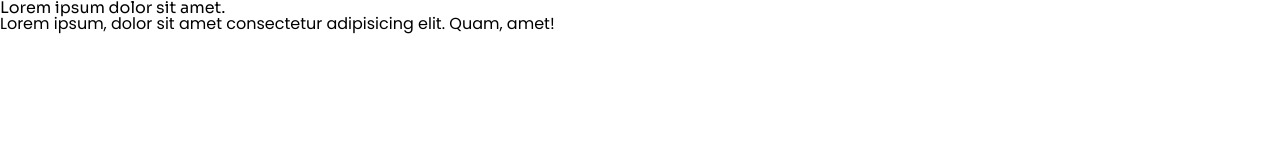
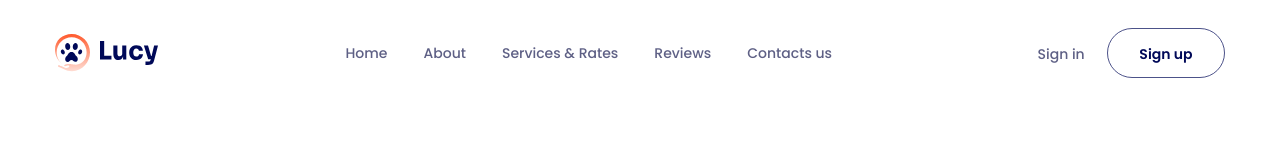
Before and after one commit to Kiimm0610/F8-htmlcss-project-04, a plain HTML site: page index.html in a window 1280 px wide. Drawn offline with Linux system fonts and the light colour scheme.

Commit message:
Add header

```diff
--- a/assets/css/style.css
+++ b/assets/css/style.css
@@ -9,6 +9,11 @@ html {
 body {
     font-size: 1.6rem;
     font-family: "Poppins", sans-serif;
+}
+
+/* Common */
+a {
+    text-decoration: none;
 }
 
 h1,
@@ -27,3 +32,64 @@ button {
     font-family: inherit;
     font-size: inherit;
 }
+
+.container {
+    width: 1170px;
+    max-width: calc(100% - 48px);
+    margin: 0 auto;
+}
+
+.btn {
+    --height: 56px;
+
+    display: inline-block;
+    min-width: 130px;
+    height: var(--height);
+    line-height: var(--height);
+    border: 1px solid rgb(0, 9, 88, 0.7);
+    border-radius: 99px;
+    font-weight: 600;
+    font-size: 1.4rem;
+    text-align: center;
+    color: #000958;
+}
+
+.btn:hover {
+    opacity: 0.8;
+}
+
+/* Header */
+.header {
+    padding: 28px 0;
+}
+
+.header__inner {
+    display: flex;
+    align-items: center;
+    justify-content: space-between;
+}
+
+.navbar__list {
+    display: flex;
+}
+
+.navbar__link,
+.header-action__link {
+    padding: 8px 18px;
+    font-size: 1.4rem;
+    font-weight: 500;
+    line-height: 1;
+    color: #5e6085;
+}
+
+.navbar__link:hover,
+.header-action__link:hover {
+    color: #000958;
+    text-shadow: 1 0 0 currentColor;
+}
+
+.header-action__btn {
+    --height: 50px;
+
+    min-width: 118px;
+}
--- a/index.html
+++ b/index.html
@@ -98,10 +98,43 @@
         <link rel="stylesheet" href="./assets/css/style.css" />
     </head>
     <body>
-        <h1>Lorem ipsum dolor sit amet.</h1>
-        <p>
-            Lorem ipsum, dolor sit amet consectetur adipisicing elit. Quam,
-            amet!
-        </p>
+        <!-- Header -->
+        <header class="header">
+            <div class="container">
+                <div class="header__inner">
+                    <img src="./assets/img/Logo.svg" alt="Lucy" class="logo" />
+
+                    <nav class="navbar">
+                        <ul class="navbar__list">
+                            <li class="navbar__item">
+                                <a href="#!" class="navbar__link">Home</a>
+                            </li>
+                            <li class="navbar__item">
+                                <a href="#!" class="navbar__link">About</a>
+                            </li>
+                            <li class="navbar__item">
+                                <a href="#!" class="navbar__link"
+                                    >Services & Rates
+                                </a>
+                            </li>
+                            <li class="navbar__item">
+                                <a href="#!" class="navbar__link">Reviews</a>
+                            </li>
+                            <li class="navbar__item">
+                                <a href="#!" class="navbar__link"
+                                    >Contacts us
+                                </a>
+                            </li>
+                        </ul>
+                    </nav>
+
+                    <!-- Header action -->
+                    <div class="header-action">
+                        <a href="#!" class="header-action__link">Sign in</a>
+                        <a href="#!" class="btn header-action__btn">Sign up</a>
+                    </div>
+                </div>
+            </div>
+        </header>
     </body>
 </html>
```
Also changed, not shown: assets/img/Logo.svg (added).
